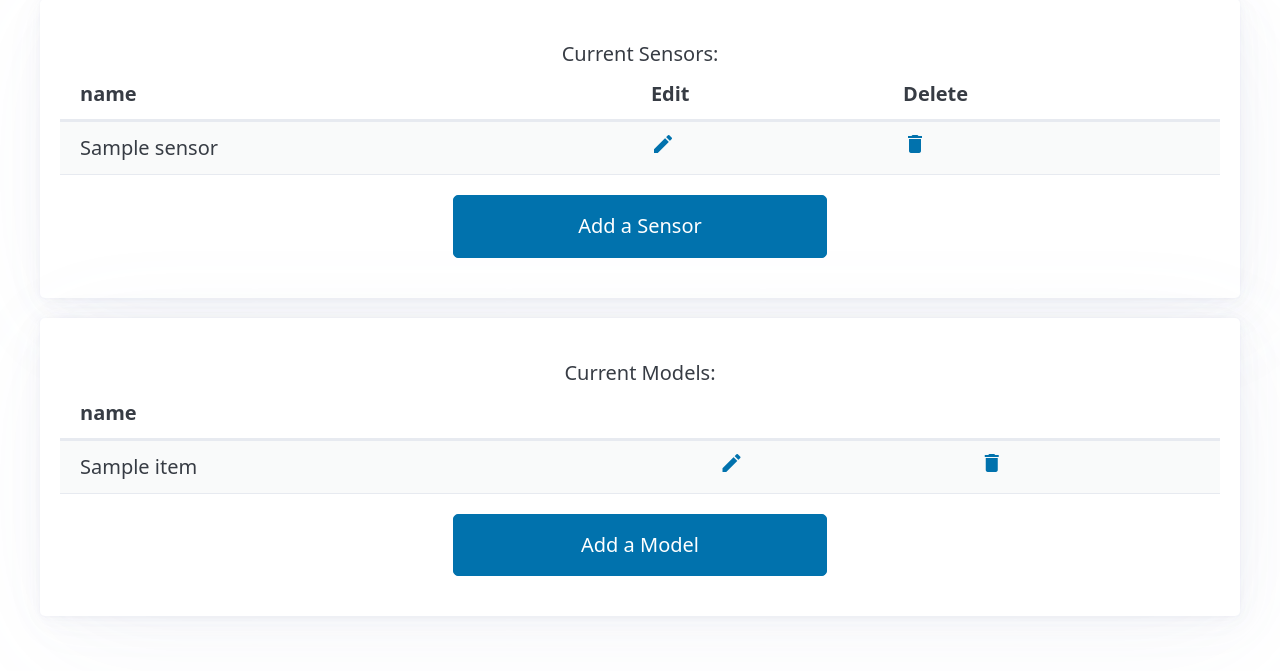
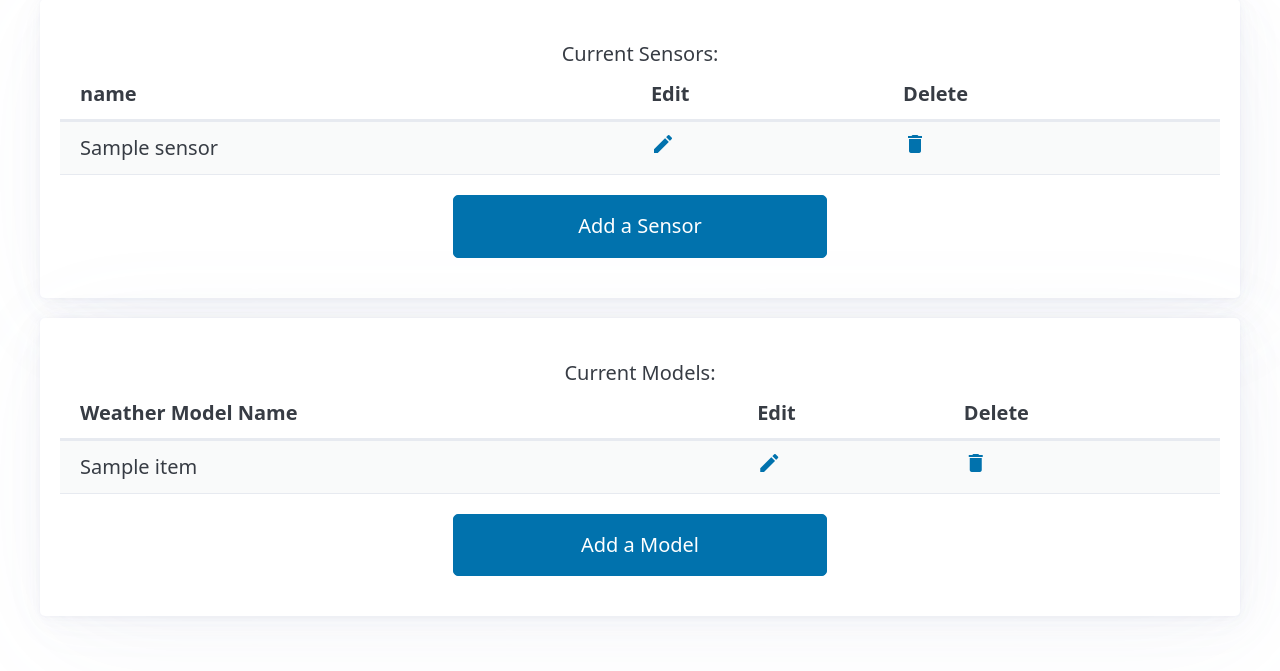
Before and after one commit to skipmcgee/wind-forecast, a Flask app: template templates/library.html in a window 1280 px wide. Shown: the part 176-847 px from the top of the page. Run offline with Flask 3, Linux system fonts and the light colour scheme; the template is opened without the code that fills it: most values are stand-ins (such as "Sample title", 1, 10 or a date in 2020); some libraries are stand-ins or nearby versions.

Commit message:
changed Model Name Labels

```diff
--- a/templates/library.html
+++ b/templates/library.html
@@ -16,7 +16,9 @@
                 <thead>
                     <tr>
                         {% for key in sensors[0].keys() %}
+                        {% if key != 'sensorID' %}
                         <th scope="col" data-field="{{ key }}" data-filter-control="input">{{ key }}</th>
+                        {% endif %}
                         {% endfor %}
                         <th>Edit</th>
                         <th>Delete</th>
@@ -26,7 +28,9 @@
                     {% for item in sensors %}
                     <tr>
                         {% for key in item.keys() %}
+                        {% if key != 'sensorID' %}
                         <td>{{item[key]}}</td>
+                        {% endif %}
                         {% endfor %}
                         <p></p>
                         <td><a href="/edit/sensor/{{item.sensorID}}" class="btn btn-default" method="get"><span class="material-icons">mode_edit</span></a></td>
@@ -54,17 +58,21 @@
                 <thead>
                     <tr>
                         {% for key in models[0].keys() %}
-                        <th scope="col" data-field="{{ key }}" data-filter-control="input">{{ key }}</th>
+                        {% if key != 'modelID' %}
+                        <th scope="col" data-field="{{ key }}" data-filter-control="input">Weather Model Name</th>
+                        {% endif %}
                         {% endfor %}
-                        <th></th>
-                        <th></th>
+                        <th>Edit</th>
+                        <th>Delete</th>
                     </tr>
                 </thead>
                 <tbody>
                     {% for item in models %}
                     <tr>
                         {% for key in item.keys() %}
+                        {% if key != 'modelID' %}
                         <td>{{item[key]}}</td>
+                        {% endif %}
                         {% endfor %}
                         <p></p>
                         <td><a href="/edit/model/{{item.modelID}}" class="btn btn-default" method="get"><span class="material-icons">mode_edit</span></a></td>
```
